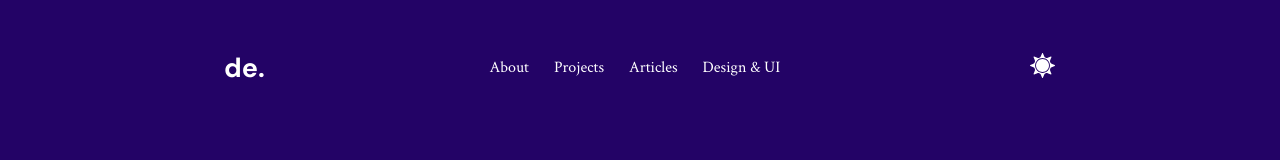
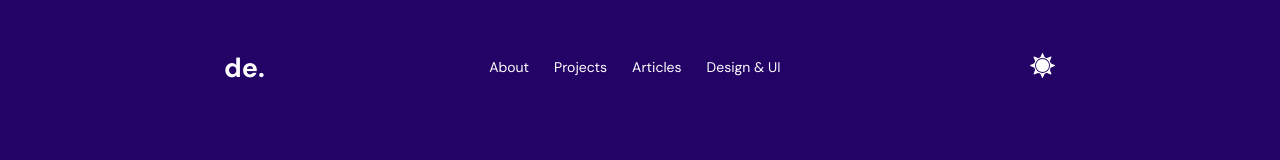
Before and after one commit to onkhida/danieleta, a Next.js app: page / in a window 1280 px wide. Shown: the top 160 px of the page. Built offline with nearby package versions, Linux system fonts and the light colour scheme.

Commit message:
changed navbar font and added hover animation

```diff
--- a/components/Navbar/Navbar.js
+++ b/components/Navbar/Navbar.js
@@ -8,6 +8,12 @@ import HamburgerLight from './HamburgerLight'
 import HamburgerDark from './HamburgerDark'
 
 export default function Header({ isDark, toggleOverlay, toggleDark }) {
+    // background-image: linear-gradient(#000 0 0);
+
+    const navStyle = {
+        backgroundImage: `${isDark ? 'linear-gradient(#fff 0 0)' : 'linear-gradient(#000 0 0)'}`,
+    }
+
     return (
         <nav>
             <div className="icon">
@@ -21,22 +27,22 @@ export default function Header({ isDark, toggleOverlay, toggleDark }) {
                 <ul>
                     <li>
                         <Link href="/about">
-                            <a className={`${isDark ? "" : "black-txt"}`}>About</a>
+                            <a style={navStyle} className={`${isDark ? "" : "black-txt"}`}>About</a>
                         </Link>
                     </li>
                     <li>
                         <Link href="/work">
-                            <a className={`${isDark ? "" : "black-txt"}`}>Projects</a>
+                            <a style={navStyle} className={`${isDark ? "" : "black-txt"}`}>Projects</a>
                         </Link>
                     </li>
                     <li>
                         <Link href="/articles">
-                            <a className={`${isDark ? "" : "black-txt"}`}>Articles</a>
+                            <a style={navStyle} className={`${isDark ? "" : "black-txt"}`}>Articles</a>
                         </Link>
                     </li>
                     <li>
                         <Link href="#">
-                            <a className={`${isDark ? "" : "black-txt"}`}>Design & UI</a>
+                            <a style={navStyle} className={`${isDark ? "" : "black-txt"}`}>Design & UI</a>
                         </Link>
                     </li>
                 </ul>
--- a/styles/globals.css
+++ b/styles/globals.css
@@ -200,10 +200,27 @@ nav .navlinks ul {
 
 nav .navlinks ul li a {
     text-decoration: none;
-    font-size: 16px;
-    padding-right: 25px;
+    font-size: 14px;
+    margin-right: 25px;
     color: white;
-    font-family: 'Crimson Text', serif;
+    /* border: 1px solid red; */
+    font-family: 'DM Sans', sans-serif;
+
+
+    display: inline-block;
+    padding-bottom:2px;
+    /* background-image: linear-gradient(#000 0 0); */
+    background-position: 0 100%; /*OR bottom left*/
+    background-size: 0% 2px;
+    background-repeat: no-repeat;
+    transition:
+      background-size 0.3s,
+      background-position 0s 0.3s; /*change after the size immediately*/
+}
+
+nav .navlinks ul li a:hover {
+    background-position: 100% 100%; /*OR bottom right*/
+    background-size: 100% 2px;
 }
 
 .toggletheme {
```
